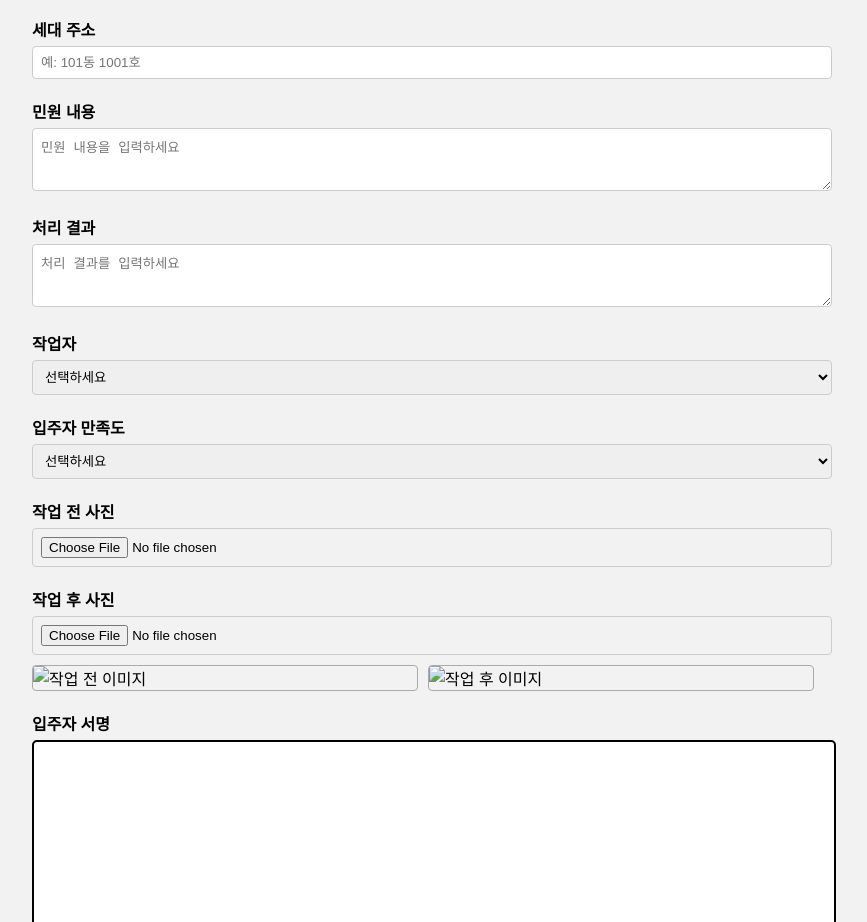
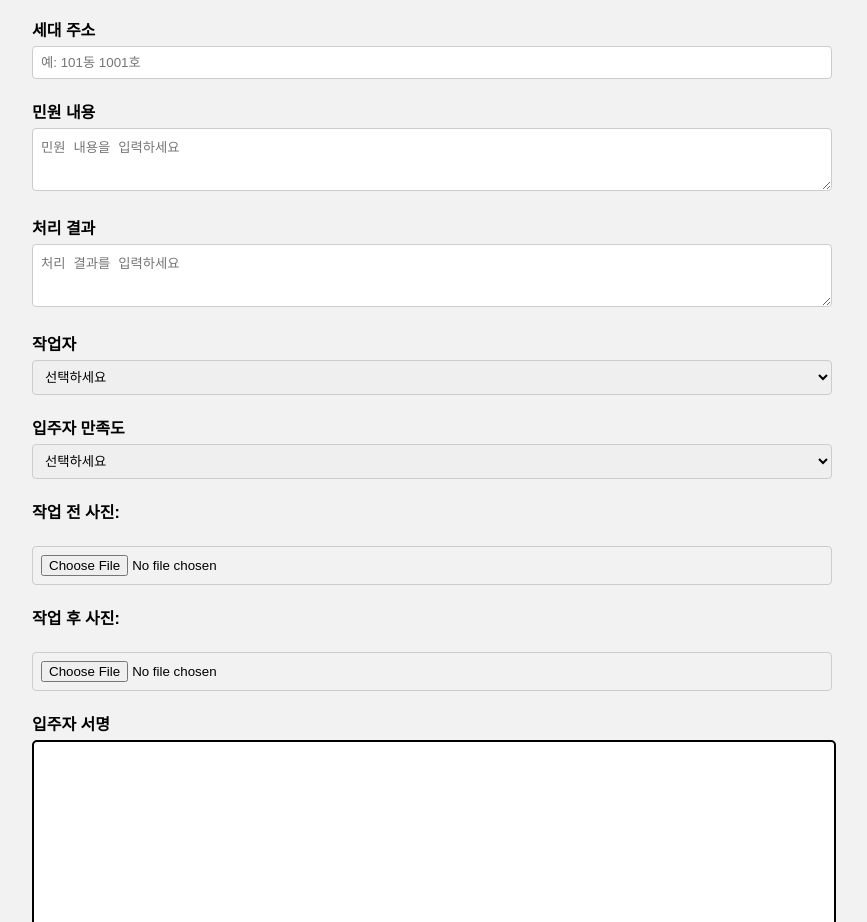
Before and after one commit to olliumapt/c8c8, a plain HTML site: page index.html in a window 1280 px wide. Shown: the part 175-1097 px from the top of the page, without its empty margins (208-1075 px from the left). Drawn offline with Linux system fonts and the light colour scheme.

Commit message:
Update index.html

```diff
--- a/index.html
+++ b/index.html
@@ -109,15 +109,20 @@
     <option value="5">⭐⭐⭐⭐⭐</option>
   </select>
 
-  <label>작업 전 사진</label>
+  <!-- 작업 전 사진 -->
+<div class="mb-4">
+  <label for="beforeUpload">작업 전 사진:</label><br />
   <input type="file" id="beforeUpload" accept="image/*" />
-  <label>작업 후 사진</label>
+  <img id="beforeImage" src="" alt="작업 전 미리보기" style="max-width: 120px; display: none; margin-top: 5px; border: 1px solid #ccc; border-radius: 4px;" />
+</div>
+
+<!-- 작업 후 사진 -->
+<div class="mb-4">
+  <label for="afterUpload">작업 후 사진:</label><br />
   <input type="file" id="afterUpload" accept="image/*" />
+  <img id="afterImage" src="" alt="작업 후 미리보기" style="max-width: 120px; display: none; margin-top: 5px; border: 1px solid #ccc; border-radius: 4px;" />
+</div>
 
-  <div class="image-preview">
-    <img id="beforeImage" src="" alt="작업 전 이미지" />
-    <img id="afterImage" src="" alt="작업 후 이미지" />
-  </div>
 
   <label>입주자 서명</label>
   <canvas id="signature-pad"></canvas>
```
